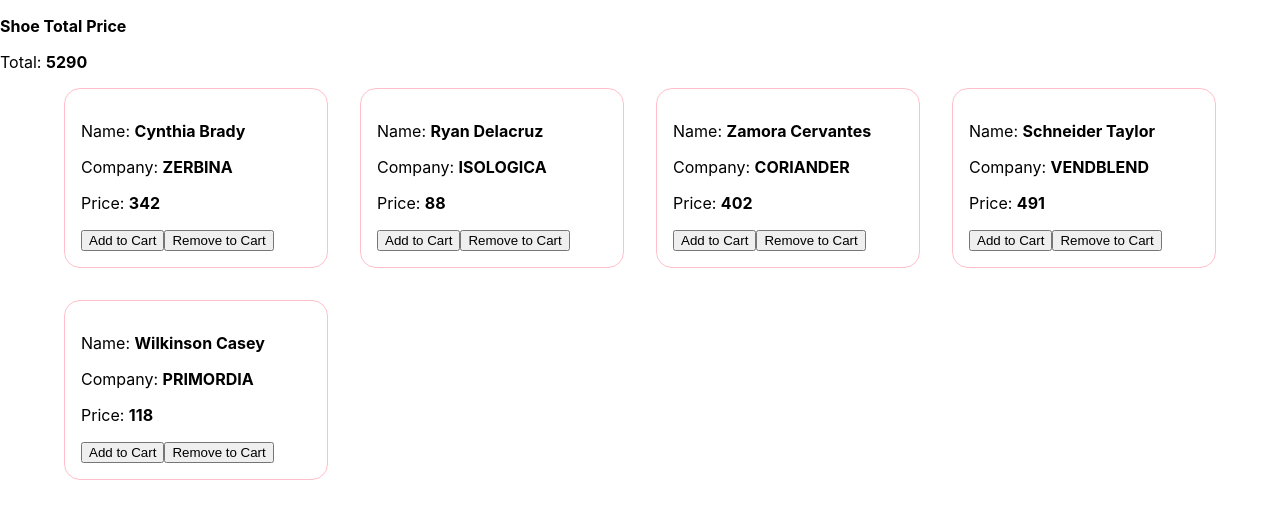
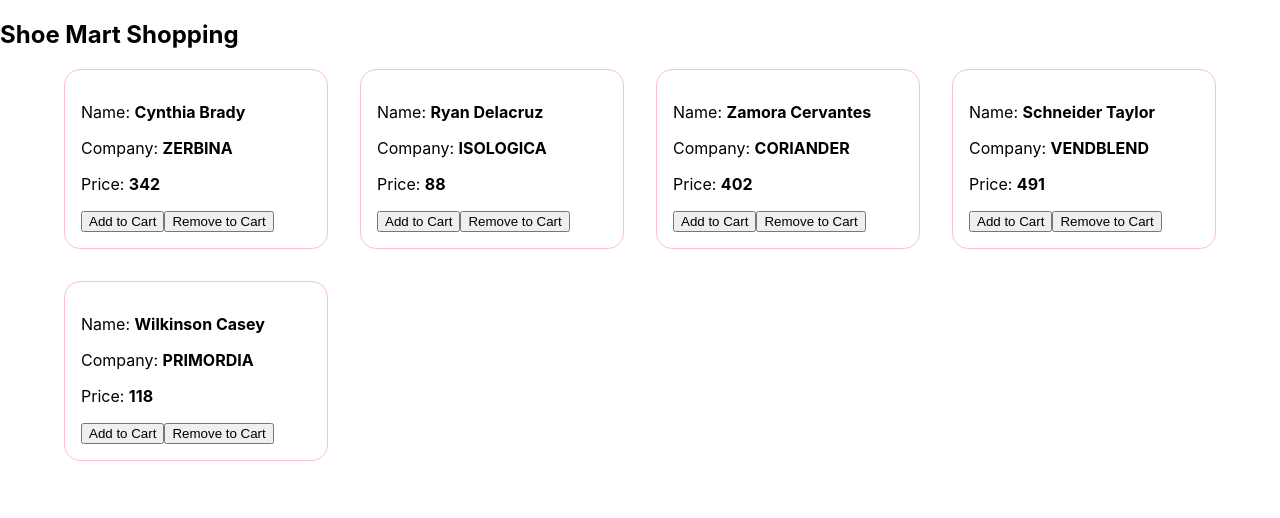
Before and after one commit to ruhulamin111/react-data-storage, a React (Create React App) app: page / in a window 1280 px wide. Shown: the top 518 px of the page. Built offline with nearby package versions, Linux system fonts and the light colour scheme.

Commit message:
title change

```diff
--- a/src/components/Shoe/Shoe.js
+++ b/src/components/Shoe/Shoe.js
@@ -7,8 +7,7 @@ const Shoe = () => {
     const shopping = sum(bata, apex);
     return (
         <div>
-            <p><b>Shoe Total Price</b></p>
-            <p>Total: <b>{shopping}</b></p>
+            <h2>Shoe Mart Shopping</h2>
         </div>
     );
 };
```
